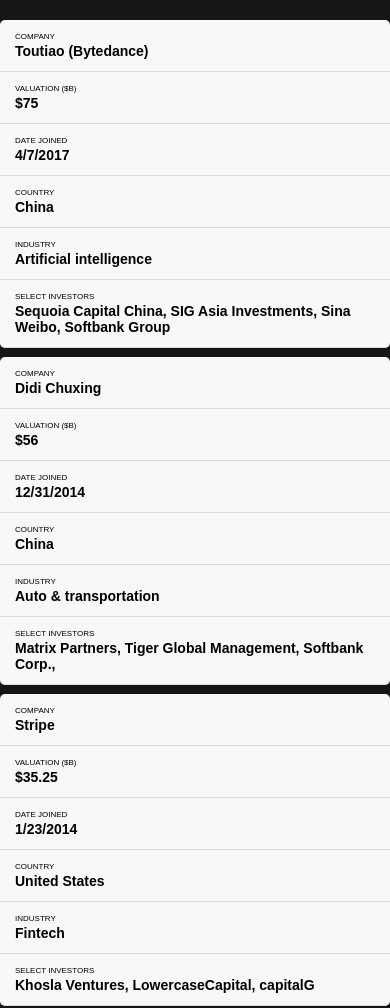
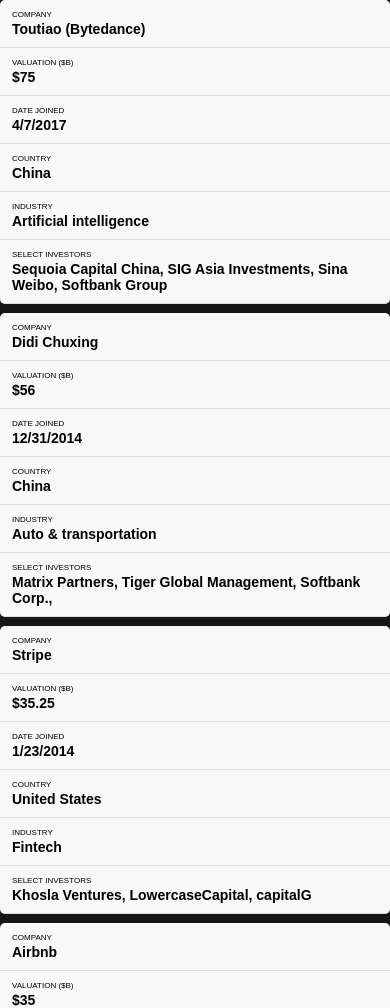
Before and after one commit to tac0de/theunicornlist, a website: page index.html in a window 390 px wide. Shown: the top 1008 px of the page. Drawn offline with Linux system fonts and the light colour scheme.

Commit message:
width problem test 3

```diff
--- a/style.css
+++ b/style.css
@@ -8,8 +8,7 @@
 }
 
 #output {
-  margin-top: 20px;
-  max-width: 1024px;
+  max-width: 992px;
 }
 
 table {
@@ -33,30 +32,33 @@
   width: 120px;
 }
 
-/* table thead tr th:nth-child(2) {
-
+table thead tr th:last-child {
+  width: 180px;
 }
-
-table thead tr th:nth-child(3) {
-  width: 120px;
-} */
 
 table th,
 table td {
-  padding: 12px 15px;
+  padding: 10px 12px;
   text-align: left;
 }
 
 table td {
-  font-size: 1rem;
+  font-size: 0.9rem;
 }
 
 table th {
-  font-size: 0.85rem;
+  font-size: 0.9rem;
   text-transform: uppercase;
 }
 
-@media (max-width: 600px) {
+@media (max-width: 992px) {
+  table th,
+  table td {
+    font-size: 0.7rem;
+  }
+}
+
+@media (max-width: 768px) {
   table {
     border-radius: 0;
     border: 0;
```
